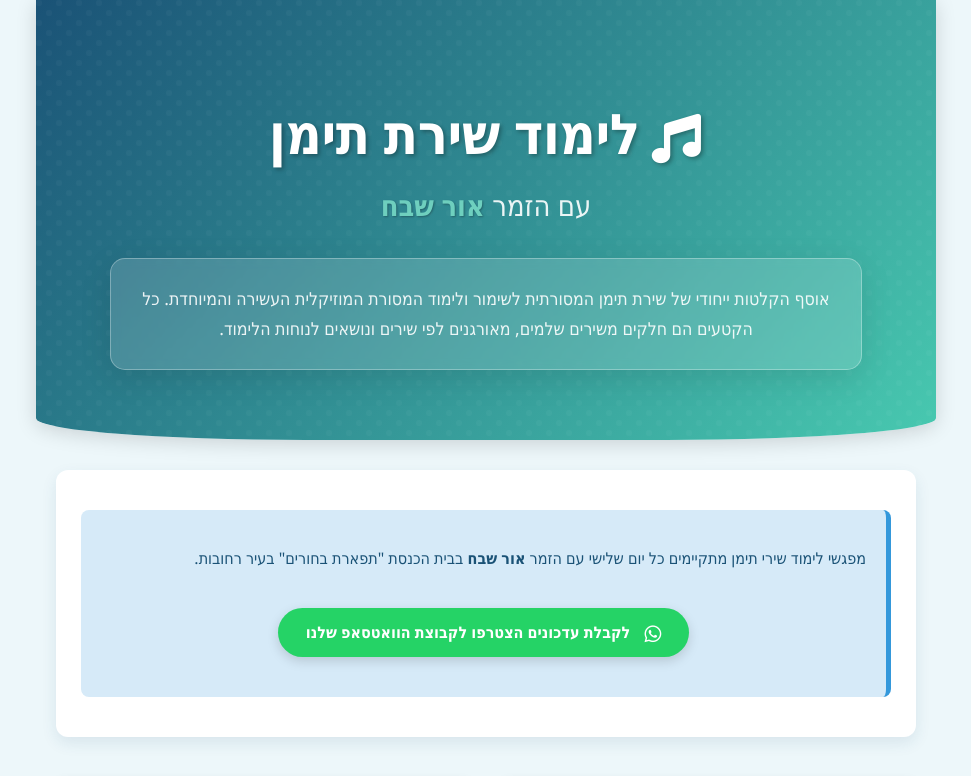
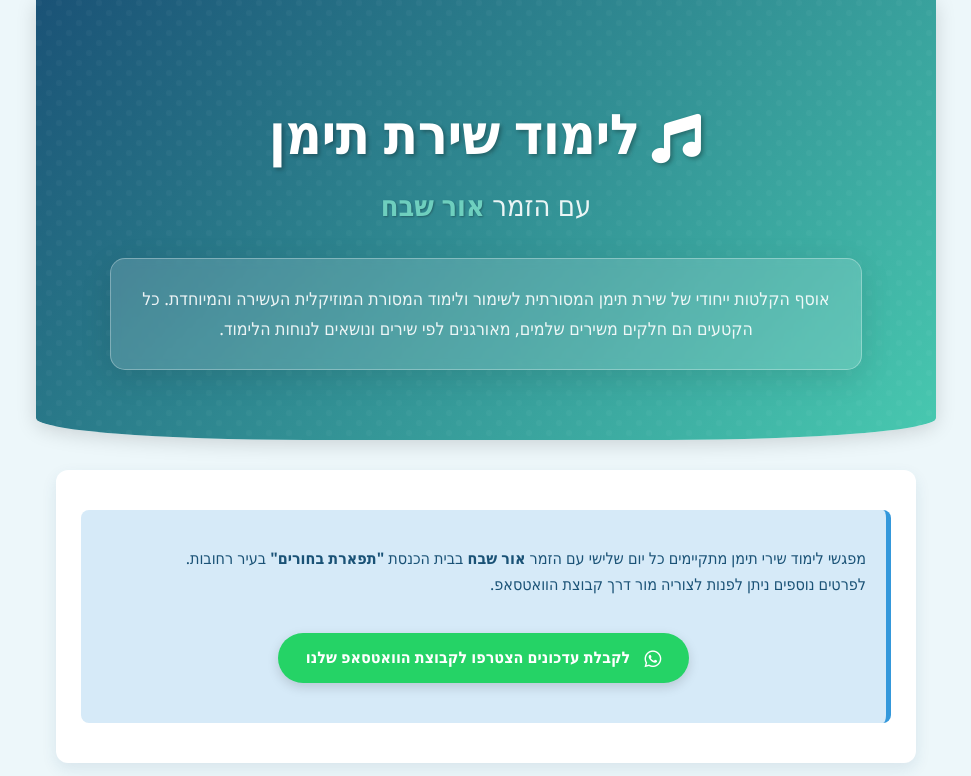
Before and after one commit to DevelopMTs/yemenite-songs, a plain HTML site: page index.html in a window 1280 px wide. Shown: the top 776 px of the page, without its empty margins (154-1125 px from the left). Drawn offline with Linux system fonts and the light colour scheme.

Commit message:
צוריה מור

```diff
--- a/index.html
+++ b/index.html
@@ -500,7 +500,9 @@
 
     <div class="info-section">
         <div class="info-box meetings">
-            <p>מפגשי לימוד שירי תימן מתקיימים כל יום שלישי עם הזמר <span class="artist-name">אור שבח</span> בבית הכנסת "תפארת בחורים" בעיר רחובות.</p>
+            <p>מפגשי לימוד שירי תימן מתקיימים כל יום שלישי עם הזמר <span class="artist-name">אור שבח</span> בבית הכנסת <b>"תפארת בחורים"</b> בעיר רחובות.
+                <br/>
+            לפרטים נוספים ניתן לפנות לצוריה מור דרך קבוצת הוואטסאפ.</p>
 
             <div style="text-align: center;">
                 <a href="https://chat.whatsapp.com/FrvLIa6kmM29BxoUx7aO4o" class="whatsapp-btn">
```
